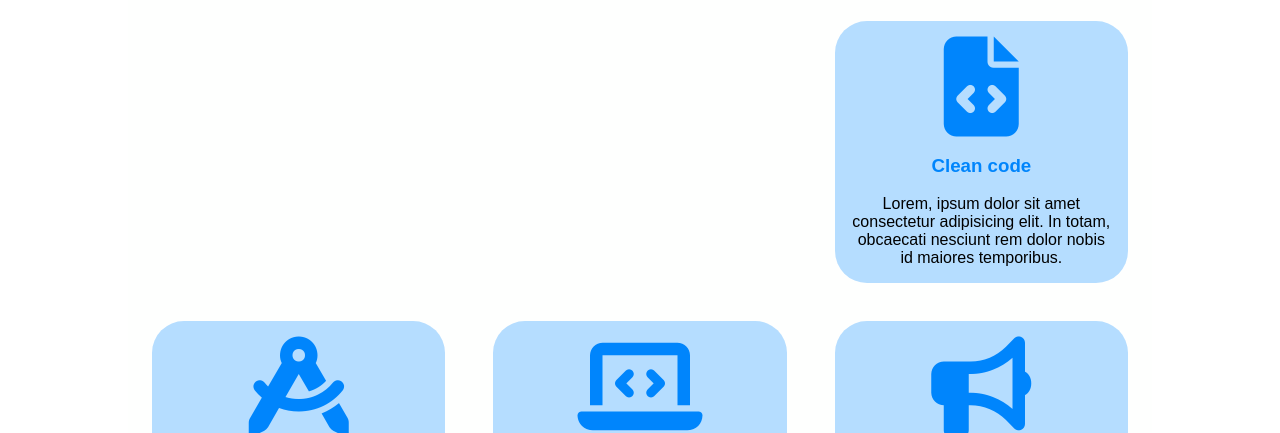
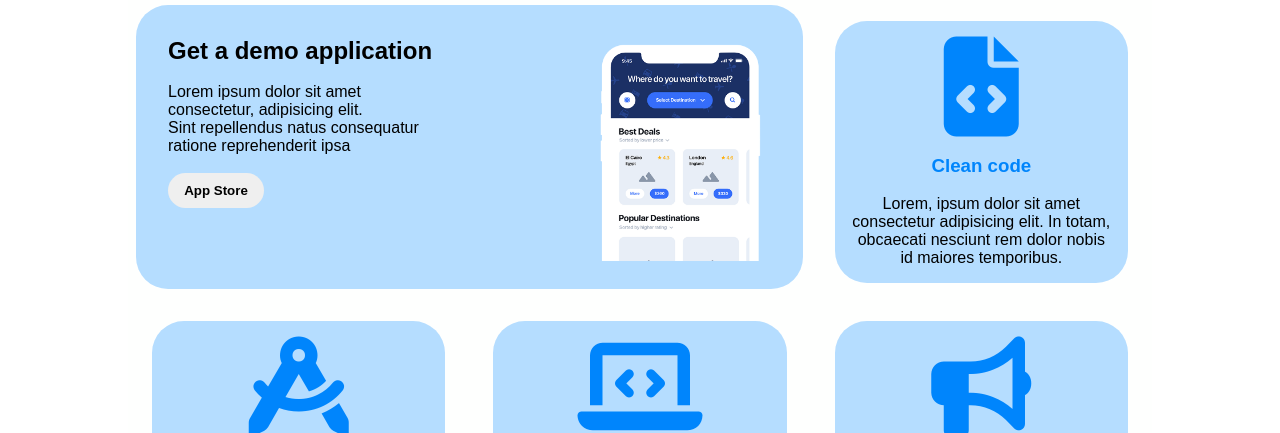
Before and after one commit to MarioBlasi/htmlcss-responsive-layout, a plain HTML site: page index.html in a window 1280 px wide. Shown: the part 73-506 px from the top of the page. Drawn offline with Linux system fonts and the light colour scheme.

Commit message:
demo application first  container

```diff
--- a/css/style.css
+++ b/css/style.css
@@ -78,6 +78,34 @@ img {
 /*---END-------HEADER-------*/
 
 /* ----------Demo application----------------- */
+.rect_8 {
+  background-color: var(--heavenly);
+
+  width: 100%;
+  height: 100%;
+  border-radius: 2rem;
+  border-radius: 2rem;
+}
+
+.text_demo {
+  width: 50%;
+  height: 100%;
+  float: left;
+
+  text-align: left;
+  padding: 2rem;
+}
+.phone_demo {
+  width: 50%;
+  height: 100%;
+  float: right;
+}
+.phone_demo > img {
+  width: 60%;
+  margin-left: 7rem;
+  margin-top: 2.1rem;
+}
+/* ---------END text Demo----------------- */
 .fa-file-code,
 .fa-compass-drafting,
 .fa-laptop-code,
@@ -90,7 +118,6 @@ img {
 .developement,
 .branding {
   text-align: center;
-
   padding: 1rem;
   background-color: var(--heavenly);
   border-radius: 2rem;
--- a/index.html
+++ b/index.html
@@ -39,8 +39,30 @@
         <div class="container">
           <div class="row">
             <div class="col_12 col_md_8">
-              <div class="box_celeste"></div>
+              <div class="rect_8">
+                <div class="text_demo">
+                  <h2>Get a demo application</h2>
+                  <br />
+                  <p>
+                    Lorem ipsum dolor sit amet consectetur, adipisicing elit.
+                    <br />
+                    Sint repellendus natus consequatur ratione reprehenderit
+                    ipsa
+                    <br />
+                  </p>
+                  <br />
+                  <div class="btn_demo">
+                    <button type="btn" class="btn">App Store</button>
+                  </div>
+                </div>
+                <!--text_demo--------------->
+                <div class="phone_demo">
+                  <img src="./img/phone.png" alt="" />
+                </div>
+              </div>
+              <!--demo_application---------------->
             </div>
+
             <div class="col_12 col_md_4">
               <div class="clean_code">
                 <div class="icon">
```
